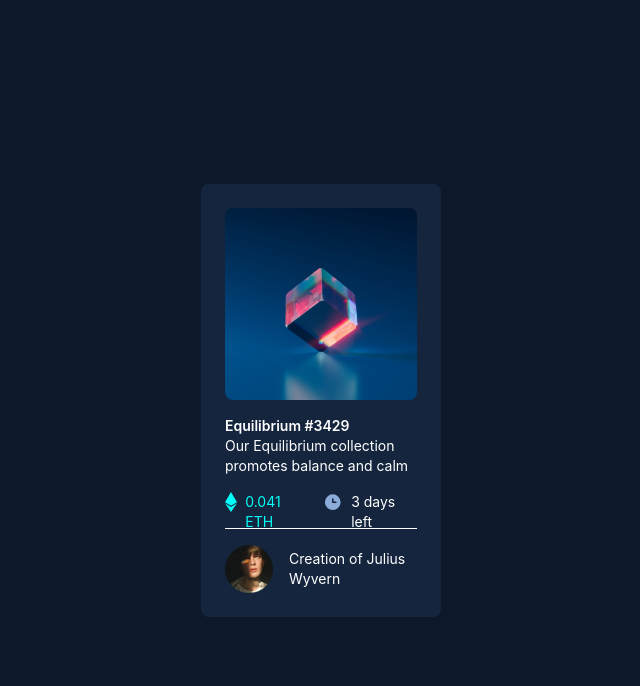
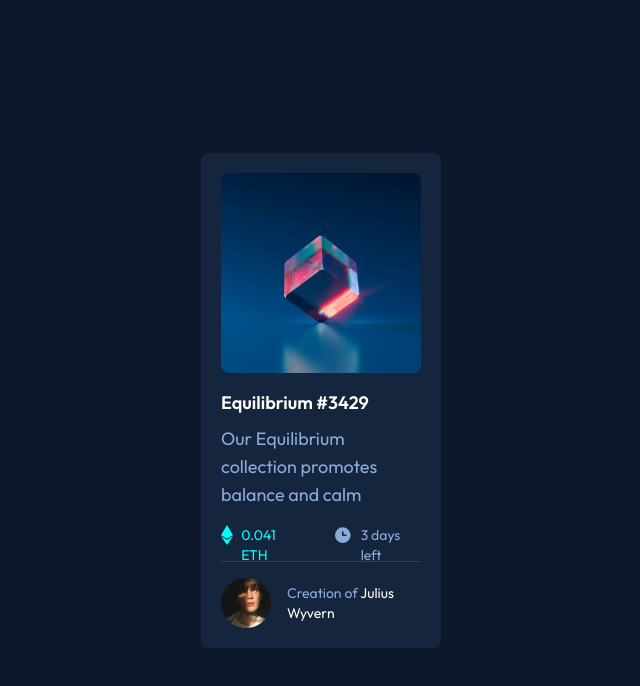
Before and after one commit to MercyBett/nft_preview_card, a React (Create React App) app: page / in a window 1280 px wide. Shown: the top 686 px of the page, without its empty margins (319-959 px from the left). Built offline with nearby package versions, Linux system fonts and the light colour scheme.

Commit message:
add and configure Output font

```diff
--- a/src/App.js
+++ b/src/App.js
@@ -6,16 +6,22 @@ import clock from "./img/clock.svg";
 
 function App() {
   return (
-    <div className="bg-main text-sm text-white min-h-screen flex justify-center items-center">
-      <div className="bg-card mx-6 p-6 rounded-lg w-screen md:w-60 lg:w-[300px] h-1/2 lg:my-20">
+    <div className="bg-main text-lg text-soft font-Outfit min-h-screen flex justify-center items-center">
+      <div className="bg-card cursor-pointer mx-6 p-5 rounded-lg w-screen md:w-60 lg:w-[300px] h-1/2 lg:my-20">
         <div className="h-1/2">
-          <img className="rounded-lg" src={equilibrium} alt="nft equilibrium" />
+          <img
+            className="rounded-lg hover:bg-cyan"
+            src={equilibrium}
+            alt="nft equilibrium"
+          />
         </div>
         <div className="font-Outfit mt-4">
-          <p className="font-semibold">Equilibrium #3429</p>
+          <p className="font-semibold text-white hover:text-cyan mb-2">
+            Equilibrium #3429
+          </p>
           <p>Our Equilibrium collection promotes balance and calm</p>
         </div>
-        <div className="my-4 flex flex-row justify-between">
+        <div className="my-4 text-sm flex flex-row justify-between">
           <div className="flex flex-row space-x-2">
             <img src={ethereum} alt="etherium svg" />
             <p className="text-cyan">0.041 ETH</p>
@@ -25,11 +31,11 @@ function App() {
             <p> 3 days left</p>
           </div>
         </div>
-        <hr />
-        <div className="mt-4 flex flex-row items-center space-x-4">
+        <hr className="text-line" />
+        <div className="mt-4 flex flex-row items-center text-sm space-x-4">
           <img className="w-1/4" src={avatar} alt="person" />
-          <p className="text-sm">
-            <span>Creation of</span> Julius Wyvern
+          <p className="text-white">
+            <span className="text-soft">Creation of</span> Julius Wyvern
           </p>
         </div>
       </div>
--- a/tailwind.config.js
+++ b/tailwind.config.js
@@ -13,7 +13,7 @@ module.exports = {
 
     extend: {
       fontFamily: {
-        sans: ["Outfit", "sans-serif"],
+        Outfit: ["Outfit", "sans-serif"],
       },
     },
   },
```
